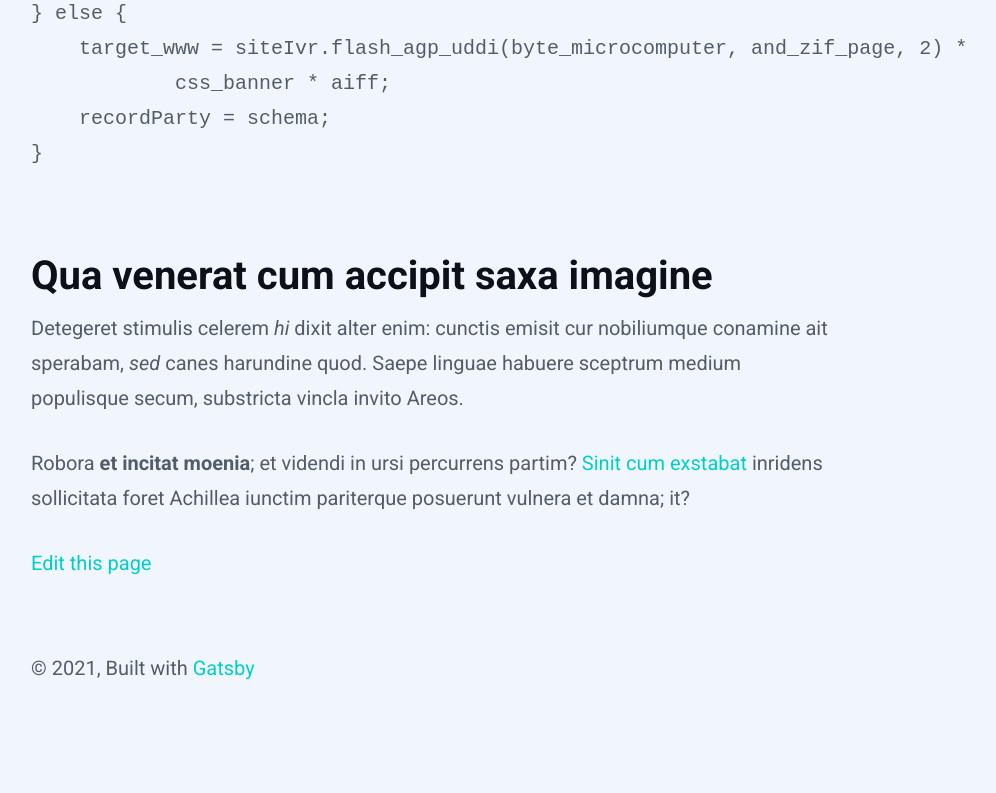
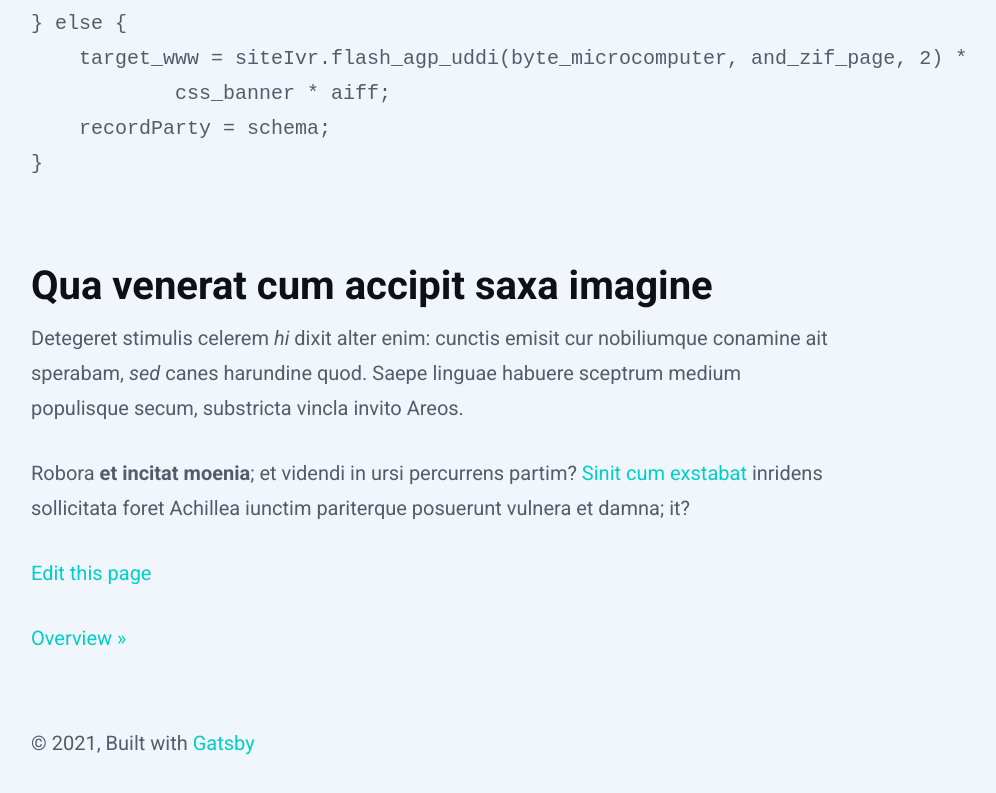
Before and after one commit to marcobiedermann/gatsby-docs, a Gatsby site: page /docs/get-started/ in a window 1280 px wide. Shown: the part 2299-3092 px from the top of the page, without its empty margins (33-1029 px from the left). Before the commit the page ends 3045 px from the top, so only its background shows below. Built offline with nearby package versions, Linux system fonts and the light colour scheme; Gatsby itself is replaced by a stand-in of ours; some packages are replaced by stand-ins of ours; code samples lack their colours.

Commit message:
feat: Pagination
Add paginatio to navigate between previous and next section

```diff
--- a/gatsby-node.js
+++ b/gatsby-node.js
@@ -10,9 +10,27 @@ async function createPages({ graphql, actions, reporter }) {
     {
       allMarkdownRemark {
         edges {
+          next {
+            fields {
+              slug
+            }
+            frontmatter {
+              title
+            }
+            id
+          }
           node {
             fields {
               slug
+            }
+            id
+          }
+          previous {
+            fields {
+              slug
+            }
+            frontmatter {
+              title
             }
             id
           }
@@ -33,13 +51,17 @@ async function createPages({ graphql, actions, reporter }) {
 
   edges.forEach(edge => {
     const {
+      next,
       node: { fields, id },
+      previous,
     } = edge
 
     createPage({
       component: pageTemplate,
       context: {
         id,
+        next,
+        previous,
       },
       path: `/docs${fields.slug}`,
     })
--- /dev/null
+++ b/src/components/Pagination/index.tsx
@@ -0,0 +1,61 @@
+import classNames from "classnames"
+import { Link } from "gatsby"
+import React, { FC } from "react"
+import styles from "./style.module.css"
+
+export interface PaginationProps {
+  next?: {
+    fields: {
+      slug: string
+    }
+    frontmatter: {
+      title: string
+    }
+  }
+  previous?: {
+    fields: {
+      slug: string
+    }
+    frontmatter: {
+      title: string
+    }
+  }
+}
+
+const Pagination: FC<PaginationProps> = props => {
+  const { next, previous } = props
+
+  console.log({ styles })
+
+  return (
+    <ul className={styles.pagination}>
+      {previous && (
+        <li
+          className={classNames(
+            styles.pagination__item,
+            styles.pagination__itemPrevious
+          )}
+        >
+          <Link to={`/docs${previous.fields.slug}`}>
+            « {previous.frontmatter.title}
+          </Link>
+        </li>
+      )}
+
+      {next && (
+        <li
+          className={classNames(
+            styles.pagination__item,
+            styles.pagination__itemNext
+          )}
+        >
+          <Link to={`/docs${next.fields.slug}`}>
+            {next.frontmatter.title} »
+          </Link>
+        </li>
+      )}
+    </ul>
+  )
+}
+
+export default Pagination
--- /dev/null
+++ b/src/components/Pagination/style.module.css
@@ -0,0 +1,16 @@
+.pagination {
+  display: grid;
+  gap: 1em;
+  list-style: none;
+  margin-block-end: 1.5em;
+  margin-block-start: 0.5em;
+  padding: 0;
+}
+
+.pagination__item--next {
+  justify-self: flex-end;
+}
+
+.pagination__item--previous {
+  justify-self: flex-start;
+}
--- a/src/templates/Page/index.tsx
+++ b/src/templates/Page/index.tsx
@@ -3,6 +3,7 @@ import { join } from "path"
 import React, { FC } from "react"
 import { repository } from "../../../package.json"
 import Layout from "../../components/Layout"
+import Pagination from "../../components/Pagination"
 
 export interface DataType {
   markdownRemark: {
@@ -19,6 +20,22 @@ export interface DataType {
 
 interface PageContextType {
   id: string
+  next: {
+    fields: {
+      slug: string
+    }
+    frontmatter: {
+      title: string
+    }
+  } | null
+  previous: {
+    fields: {
+      slug: string
+    }
+    frontmatter: {
+      title: string
+    }
+  } | null
 }
 
 const PostTemplate: FC<PageProps<DataType, PageContextType>> = props => {
@@ -30,13 +47,17 @@ const PostTemplate: FC<PageProps<DataType, PageContextType>> = props => {
         parent: { relativePath, sourceInstanceName },
       },
     },
+    pageContext: {
+      next,
+      previous
+    }
   } = props
 
   const path = join(sourceInstanceName, relativePath)
 
-
   return (
     <Layout>
+      <section>
       <header>
         <h1>{title}</h1>
       </header>
@@ -54,6 +75,10 @@ const PostTemplate: FC<PageProps<DataType, PageContextType>> = props => {
           </a>
         </p>
       </footer>
+      </section>
+      <section>
+        <Pagination next={next} previous={previous} />
+      </section>
     </Layout>
   )
 }
```
